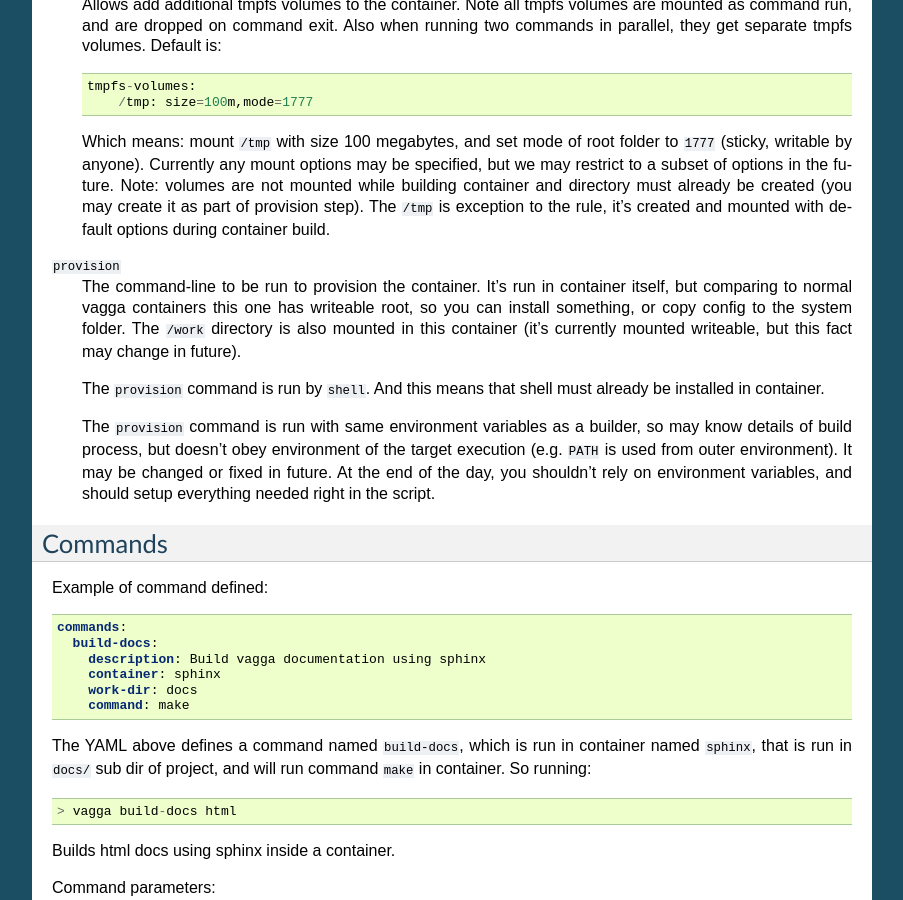
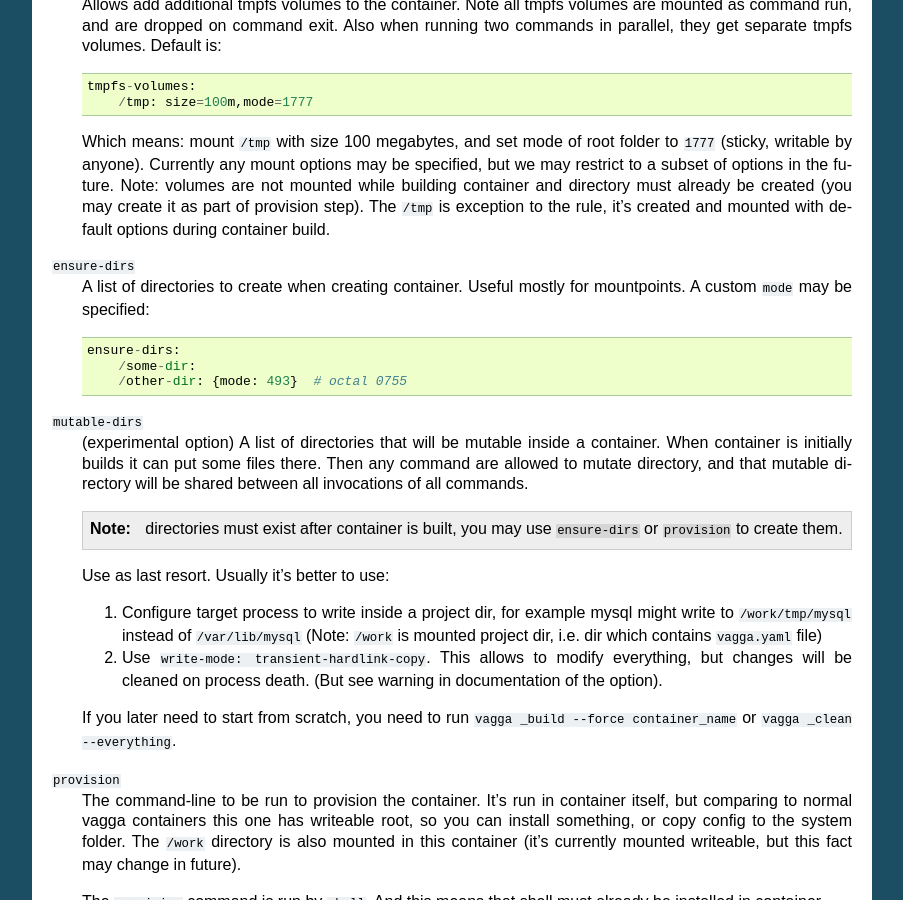
Before and after one commit to tailhook/vagga, a Sphinx documentation site: the page built from docs/config.rst, in a window 1280 px wide and 900 px high, scrolled down 1441 px. Shown: the whole window, without its empty margins (198-1101 px from the left). Built offline with Sphinx 7.4.7, drawn with Linux system fonts in a browser that asks for light colours.

Commit message:
Add `mutable-dirs` experimental option

```diff
--- a/docs/config.rst
+++ b/docs/config.rst
@@ -99,6 +99,37 @@ Container parameters:
     directory must already be created (you may create it as part of provision
     step). The ``/tmp`` is exception to the rule, it's created and mounted with
     default options during container build.
+
+``ensure-dirs``
+    A list of directories to create when creating container. Useful mostly for
+    mountpoints. A custom ``mode`` may be specified::
+
+        ensure-dirs:
+            /some-dir:
+            /other-dir: {mode: 493}  # octal 0755
+
+``mutable-dirs``
+    (experimental option) A list of directories that will be mutable inside a
+    container. When container is initially builds it can put some files there.
+    Then any command are allowed to mutate directory, and that mutable
+    directory will be shared between all invocations of all commands.
+
+    .. note:: directories must exist after container is built, you may use
+       ``ensure-dirs`` or ``provision`` to create them.
+
+    Use as last resort. Usually it's better to use:
+
+    1. Configure target process to write inside a project dir, for example
+       mysql might write to ``/work/tmp/mysql`` instead of ``/var/lib/mysql``
+       (Note: ``/work`` is mounted project dir, i.e. dir which contains
+       ``vagga.yaml`` file)
+
+    2. Use ``write-mode: transient-hardlink-copy``. This allows to modify
+       everything, but changes will be cleaned on process death. (But see
+       warning in documentation of the option).
+
+    If you later need to start from scratch, you need to run
+    ``vagga _build --force container_name`` or ``vagga _clean --everything``.
 
 .. _provision:
 
--- a/vagga.yaml
+++ b/vagga.yaml
@@ -5,6 +5,11 @@ containers:
     parameters:
       config: default.nix
       attribute: sphinx
+
+  ubuntu-mut:
+    builder: ubuntu
+    mutable-dirs:
+    - /var/tmp
 
   ubuntu:
     builder: ubuntu
```
Also changed, not shown: 4 other files.
